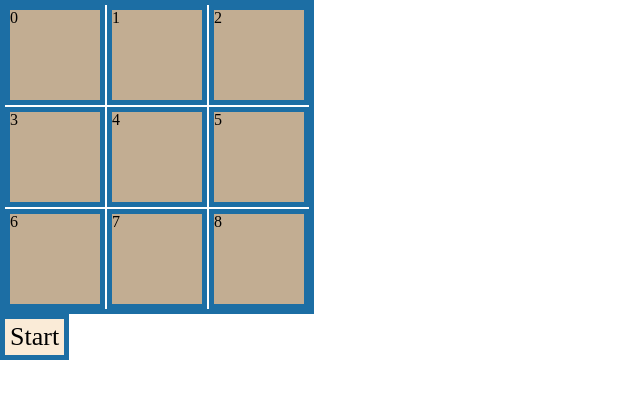
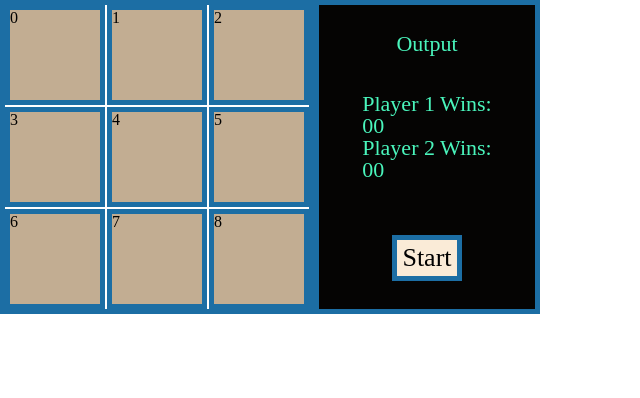
Before and after one commit to Feud-Rose/odin-TicTacToe, a plain HTML site: page index.html in a window 1280 px wide. Shown: the whole page, without its empty margins (0-640 px from the left). Drawn offline with Linux system fonts and the light colour scheme.

Commit message:
Add scoreboard updates

```diff
--- a/index.html
+++ b/index.html
@@ -20,11 +20,15 @@
             <div id=panel7 class="panel7">7</div>
             <div id=panel8 class="panel8">8</div>
         </div>
-        <div class="start">
-            Start
+
         </div>
-        <div class="log"></div>
-
+        <div class="sidePanel">
+            <div class="log">Output</div>
+            <div class="score">
+                <div class="player1">Player 1 Wins:</div><div class="p1Score">00</div>
+                <div class="player2">Player 2 Wins:</div><div class="p2Score">00</div>
+            </div>
+            <div class="start">Start</div>
    </div>
 </body>
 </html>
--- a/script.js
+++ b/script.js
@@ -4,16 +4,26 @@ function createGame () {
     const player1 = {
         name: "Alf",
         marker: "X",
-        wins: 0
+        wins: 00
     }
     const player2 = {
         name: "Bob",
         marker: "O",
-        wins: 0
+        wins: 00
     }
     const gameData = {0:'e', 1:'e', 2:'e', 3:'e', 4:'e', 5:'e', 6:'e', 7:'e', 8:'e', "turn":0, "current": 0}
     const start = document.querySelector(".start");
     const gameBoard = document.querySelector(".gameBoard");
+    const p1ScoreBoard = document.querySelector(".p1Score")
+    const p2ScoreBoard = document.querySelector(".p2Score")
+
+    function updateScore () {
+        console.log(player1)
+        console.log(player2)
+    p1ScoreBoard.textContent = player1.wins
+    p2ScoreBoard.textContent = player2.wins
+    }
+
   /*coin flip too start*/
   function coinFlip(){
     if (gameData.current === 0) {
@@ -70,12 +80,13 @@ function createGame () {
             if (m+m+m == line1 || m+m+m == line2 || m+m+m == line3 || m+m+m == line4 || m+m+m == line5 || m+m+m == line6 || m+m+m == line7 || m+m+m == line8) {
                 gameData.turn = 0
                 player.wins += 1
-                let goNext = reset()
+                let score = updateScore()
+
                 console.log(player)
             }
             else if (gameData.turn >= "9") {
                 console.log("draw")
-                let goNext = reset()
+
                 gameData.turn = 0
             }
 
@@ -121,14 +132,6 @@ function createGame () {
 
 
 
-    /* Do I even need */
-    return {
-     markSquare
-    }
-
-
-
-
 }
 
   console.log(createGame())
--- a/styles.css
+++ b/styles.css
@@ -47,6 +47,9 @@ table {
 	border-spacing: 0;
 }
 
+body {
+    display: flex;
+}
 
 .gameBoard {
     border: 5px solid #1C6EA4;
@@ -70,10 +73,37 @@ table {
     background-color: red;
 }
 
+
+.sidePanel {
+    border: 5px solid #1C6EA4;
+    color: rgb(74, 245, 188);
+    background-color: rgb(5, 4, 3);
+    min-width: 200px;
+    font-size: 22px;
+    padding: 8px;
+    display: flex;
+    flex-direction: column;
+    align-items: center;
+}
+
+.score {
+    padding: 8px;
+    margin: 8px;
+}
+
+.log {
+    margin-top: 10%;
+    min-height: 2em;
+}
+
 .start {
     border: 5px solid #1C6EA4;
     background-color: antiquewhite;
+    color: black;
     font-size: 26px;
     padding: 5px;
     max-width: fit-content;
+    justify-self: flex-end;
+    margin-top: auto;
+    margin-bottom: 10%;
 }
```
